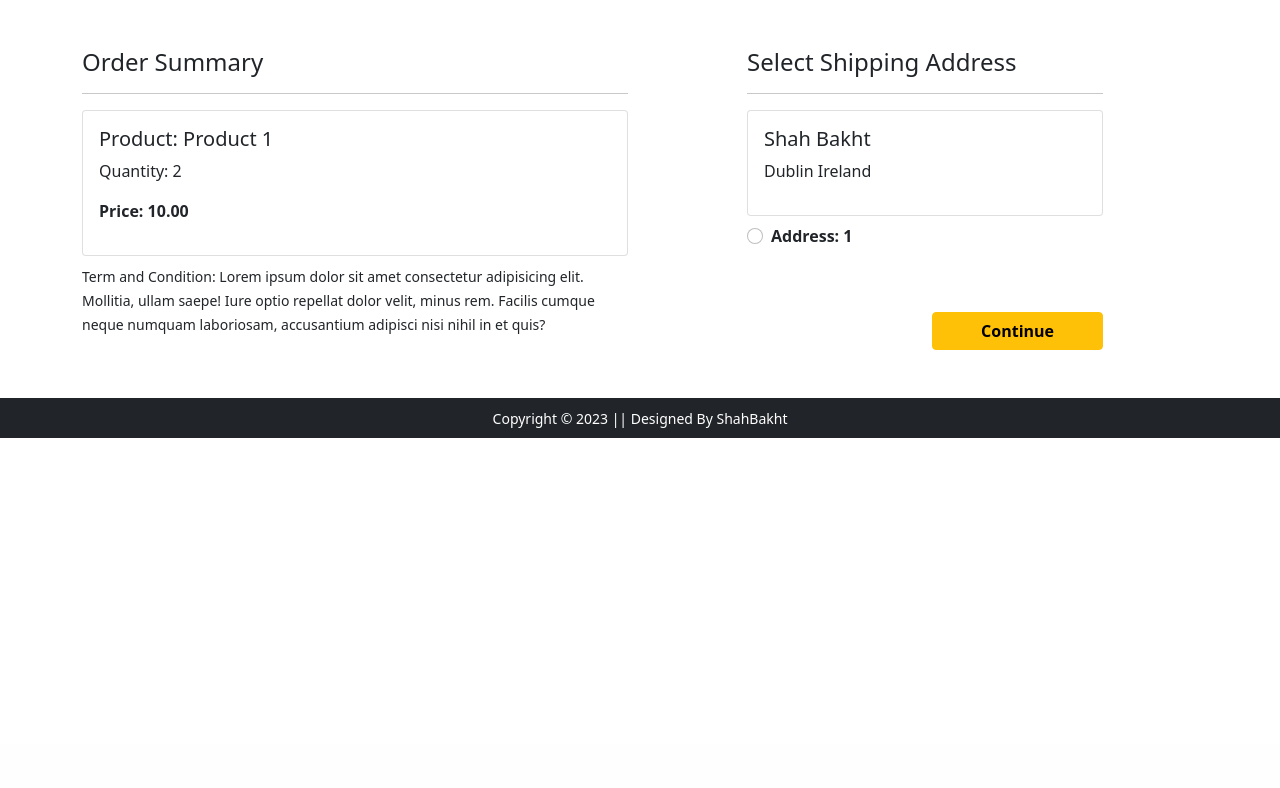
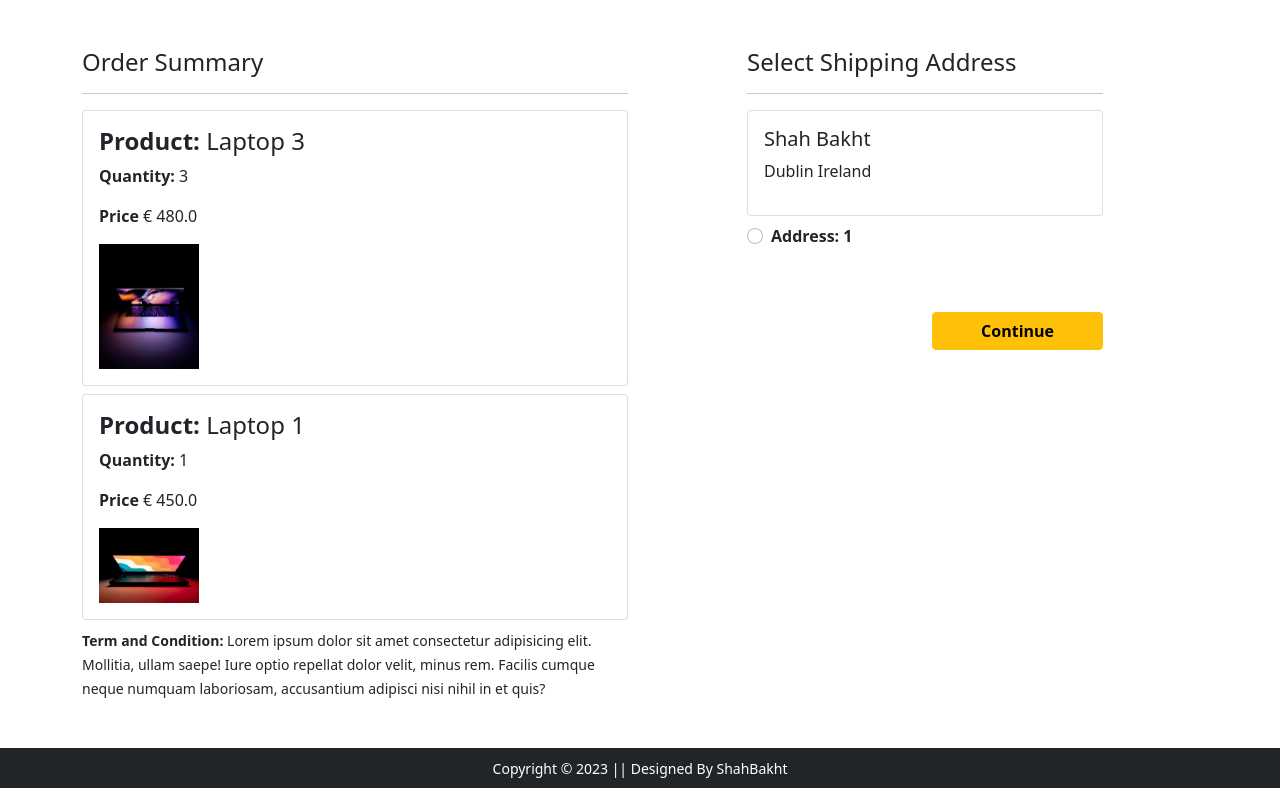
Before and after one commit to abdur-rehman-ali/shopify-django, a Django app: page /checkout in a window 1280 px wide. Shown: the part 56-844 px from the top of the page. Before the commit the page ends 494 px from the top, so only its background shows below. Run offline with Django 4.2, Linux system fonts and the light colour scheme; a user stored in the database is signed in; data comes from the database, SQL or seed files in the repository; both versions use the stored data as it was after the commit; some libraries are stand-ins or nearby versions.

Commit message:
Display products in summary page

```diff
--- a/main/templates/main/checkout.html
+++ b/main/templates/main/checkout.html
@@ -4,17 +4,21 @@
 {% block main-content %}
 <div class="container">
   <div class="row mt-5">
+    {% if cart_items %}
     <div class="col-sm-6">
       <h4>Order Summary</h4>
       <hr>
+        {% for item in cart_items %}
         <div class="card mb-2">
           <div class="card-body">
-          <h5>Product: Product 1</h5>
-          <p>Quantity: 2</p>
-          <p class="fw-bold">Price: 10.00</p>
+            <h4><strong>Product:</strong> {{ item.product.title }}</h4>
+            <p><strong>Quantity:</strong> {{ item.quantity}} </p>
+            <p><strong>Price</strong> € {{ item.product.discounted_price }}</p>
+            <img src="{{item.product.product_image.url}}" alt="" width="100px">
           </div>
         </div>
-    <small>Term and Condition: Lorem ipsum dolor sit amet consectetur adipisicing elit. Mollitia, ullam saepe! Iure optio repellat dolor velit, minus rem. Facilis cumque neque numquam laboriosam, accusantium adipisci nisi nihil in et quis?</small>
+        {% endfor %}
+      <small><strong>Term and Condition:</strong> Lorem ipsum dolor sit amet consectetur adipisicing elit. Mollitia, ullam saepe! Iure optio repellat dolor velit, minus rem. Facilis cumque neque numquam laboriosam, accusantium adipisci nisi nihil in et quis?</small>
     </div>
     <div class="col-sm-4 offset-sm-1">
       <h4>Select Shipping Address</h4>
@@ -36,6 +40,7 @@
           </div>
         </form>
     </div>
+    {% endif %}
   </div>
 </div>
 {% endblock main-content %}
--- a/main/views.py
+++ b/main/views.py
@@ -153,9 +153,14 @@ def orders(request):
   template_name = 'main/orders.html'
   return render(request, template_name)
 
+@login_required(login_url='login')
 def checkout(request):
+  cart_items = request.user.cart_items.all()
+  context = {
+    'cart_items': cart_items
+  }
   template_name = 'main/checkout.html'
-  return render(request, template_name)
+  return render(request, template_name, context)
 
 def mobile_category(request, data=None):
   mobiles = Product.objects.filter(category='Mobile')
```
Also changed, not shown: db.sqlite3. Lines whose indentation alone changed are shown as unchanged.
